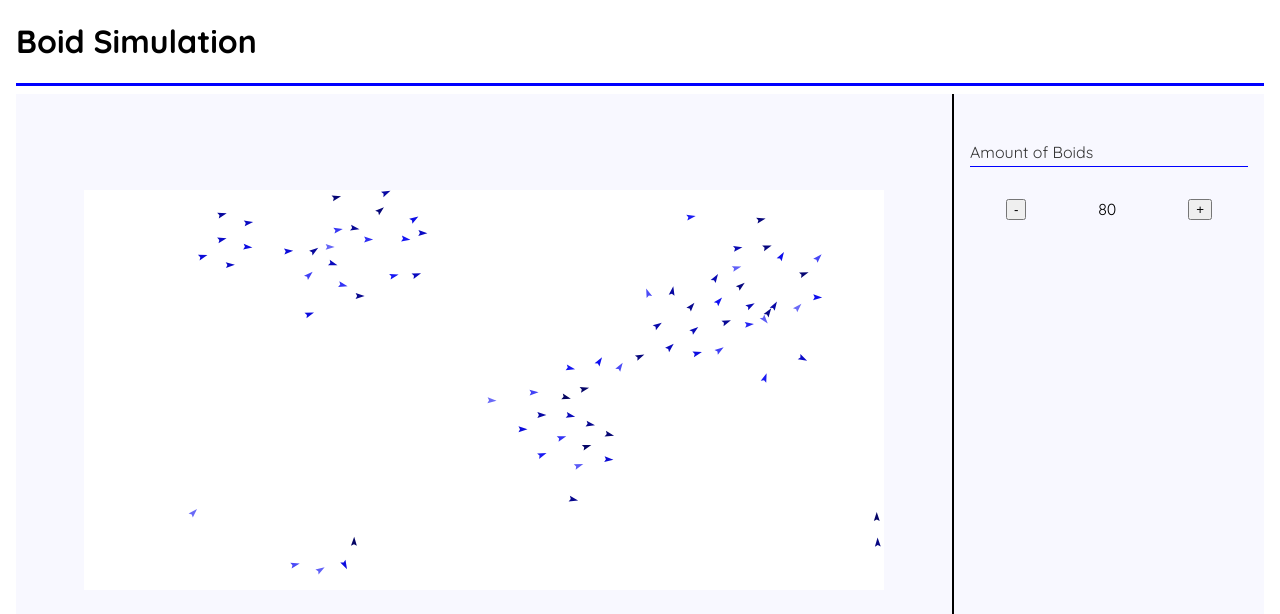
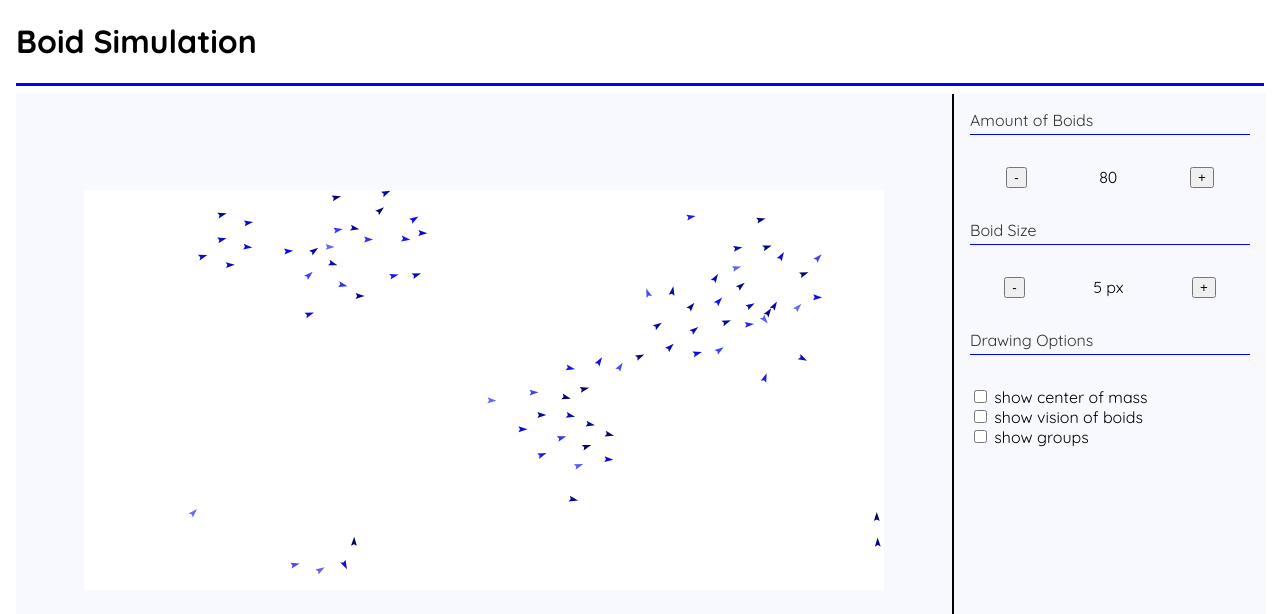
Before and after one commit to zinkko/boids, a React (Create React App) app: page / in a window 1280 px wide. Shown: the top 614 px of the page. Built offline with nearby package versions, Linux system fonts and the light colour scheme.

Commit message:
Add drawing options for toggling extra visualisations

```diff
--- a/src/App.css
+++ b/src/App.css
@@ -36,8 +36,14 @@
   background-color: ghostwhite;
   border-left: 2px solid black;
 
+  width: 100%;
+
   display: flex;
-  align-items: top;
-  justify-content: center;
-  padding-top: 32px;
+  flex-direction: column;
+  justify-content: top;
 }
+
+.DrawingOptions {
+  display: flex;
+  flex-direction: column;
+}
--- a/src/App.tsx
+++ b/src/App.tsx
@@ -1,5 +1,5 @@
 import React, { ReactNode, useState } from 'react';
-import BoidSimulation from './BoidSimulation';
+import BoidSimulation, { SimulationConfig } from './BoidSimulation';
 import Controls from './controls/Controls';
 import './App.css';
 
@@ -25,10 +25,11 @@ function Panel({ children }: PanelProps) {
 
 const defaultConfig = {
   amountOfBoids: 80,
+  boidProperties: { size: 5 },
 }
 
 function App() {
-  const [config, setConfig] = useState(defaultConfig);
+  const [config, setConfig] = useState<SimulationConfig>(defaultConfig);
 
   return (
     <div className="App">
--- a/src/BoidSimulation.tsx
+++ b/src/BoidSimulation.tsx
@@ -4,7 +4,7 @@ import World, { DrawingConfig } from './entities/World';
 import { randomColor, randomDirection, randomPosition } from './utils/random';
 
 export interface SimulationConfig extends DrawingConfig {
-    boidProperties?: BoidProperties;
+    boidProperties: BoidProperties;
     amountOfBoids: number;
 }
 
@@ -28,6 +28,7 @@ export default function BoidSimulation({ config }: { config: SimulationConfig })
     // eslint-disable-next-line @typescript-eslint/no-unused-vars
     const [world, _] = useState(createWorld(config));
 
+    world.changeBoidSize(config.boidProperties?.size || 5);
     // hack
     while (world.amountOfBoids() > config.amountOfBoids && config.amountOfBoids >= 0) {
         world.removeBoid();
--- a/src/controls/Controls.tsx
+++ b/src/controls/Controls.tsx
@@ -2,6 +2,7 @@ import { SimulationConfig } from "../BoidSimulation";
 import { BoidProperties } from "../entities/Boid";
 import InputField from "./InputField";
 import Slider from "./Slider";
+import DrawingOptions from './DrawingOptions'
 
 export interface ControlProps {
     values: SimulationConfig;
@@ -25,6 +26,20 @@ export default function Controls({ values, setValues }: ControlProps) {
                     setValue={newvalue => update('amountOfBoids', newvalue)}
                 />
             </InputField>
+            <InputField label="Boid Size">
+                <Slider
+                    unit="px"
+                    value={values.boidProperties?.size || 5}
+                    setValue={newvalue => update('size', newvalue)}
+                />
+            </InputField>
+
+            <InputField label="Drawing Options">
+                <DrawingOptions
+                    values={values}
+                    setValues={setValues}
+                />
+            </InputField>
         </div>
     );
 }
--- /dev/null
+++ b/src/controls/DrawingOptions.tsx
@@ -0,0 +1,36 @@
+import { ControlProps } from "./Controls";
+
+
+export default function DrawingOptions({ values, setValues }: ControlProps) {
+    const com = values.showCenterOfMass;
+    const vision = values.showVision;
+    const group = values.showGroup;
+    return (
+        <div className="DrawingOptions">
+            <div>
+                <input
+                    type="checkbox"
+                    checked={com}
+                    onClick={() => setValues({ ...values, showCenterOfMass: !com })}
+                />
+                &nbsp;show center of mass
+            </div>
+            <div>
+                <input
+                    type="checkbox"
+                    checked={vision}
+                    onClick={() => setValues({ ...values, showVision: !vision })}
+                    />
+                &nbsp;show vision of boids
+            </div>
+            <div>
+                <input
+                    type="checkbox"
+                    checked={group}
+                    onClick={() => setValues({ ...values, showGroup: !group })}
+                    />
+                &nbsp;show groups
+            </div>
+        </div>
+    );
+}
--- a/src/controls/InputField.tsx
+++ b/src/controls/InputField.tsx
@@ -11,7 +11,6 @@ export default function InputField({ label, children }: { label: string; childre
 }
 
 const InputArea = styled.div`
-    width: 100%;
     display: flex;
     flex-direction: column;
     justify-content: left;
--- a/src/controls/Slider.tsx
+++ b/src/controls/Slider.tsx
@@ -1,15 +1,16 @@
 import styled from 'styled-components';
 
 export interface SliderProps {
+    unit?: string;
     value: number;
     setValue: (newvalue: number) => void;
 }
 
-export default function Slider({ value, setValue}: SliderProps) {
+export default function Slider({ unit, value, setValue}: SliderProps) {
     return (
         <SliderContainer>
             <button onClick={() => setValue(value-1)}>-</button>
-            {value}
+            {value}{unit && ` ${unit}`}
             <button onClick={() => setValue(value+1)}>+</button>
         </SliderContainer>
     );
--- a/src/entities/World.ts
+++ b/src/entities/World.ts
@@ -70,7 +70,9 @@ export default class World {
         const main = this.boids[0];
         const inVision = this.boidsWithinVision(main);
         ctx.beginPath();
-        ctx.strokeStyle = 'red';
+        ctx.strokeStyle = 'gold';
+        ctx.arc(main.pos.x, main.pos.y, main.visionRadius, 0, Math.PI * 2);
+        ctx.moveTo(main.pos.x + 5, main.pos.y);
         ctx.arc(main.pos.x, main.pos.y, 5, 0, Math.PI * 2);
         ctx.stroke();
 
@@ -160,6 +162,15 @@ export default class World {
 
         return [wall, d];
     };
+
+    public changeBoidSize(size: number) {
+        if (size < 1 || 0.5*this.height < size) {
+            return;
+        }
+        this.boids.forEach(b => {
+            b.size = size;
+        });
+    }
 };
 
 export interface DrawingConfig {
```
